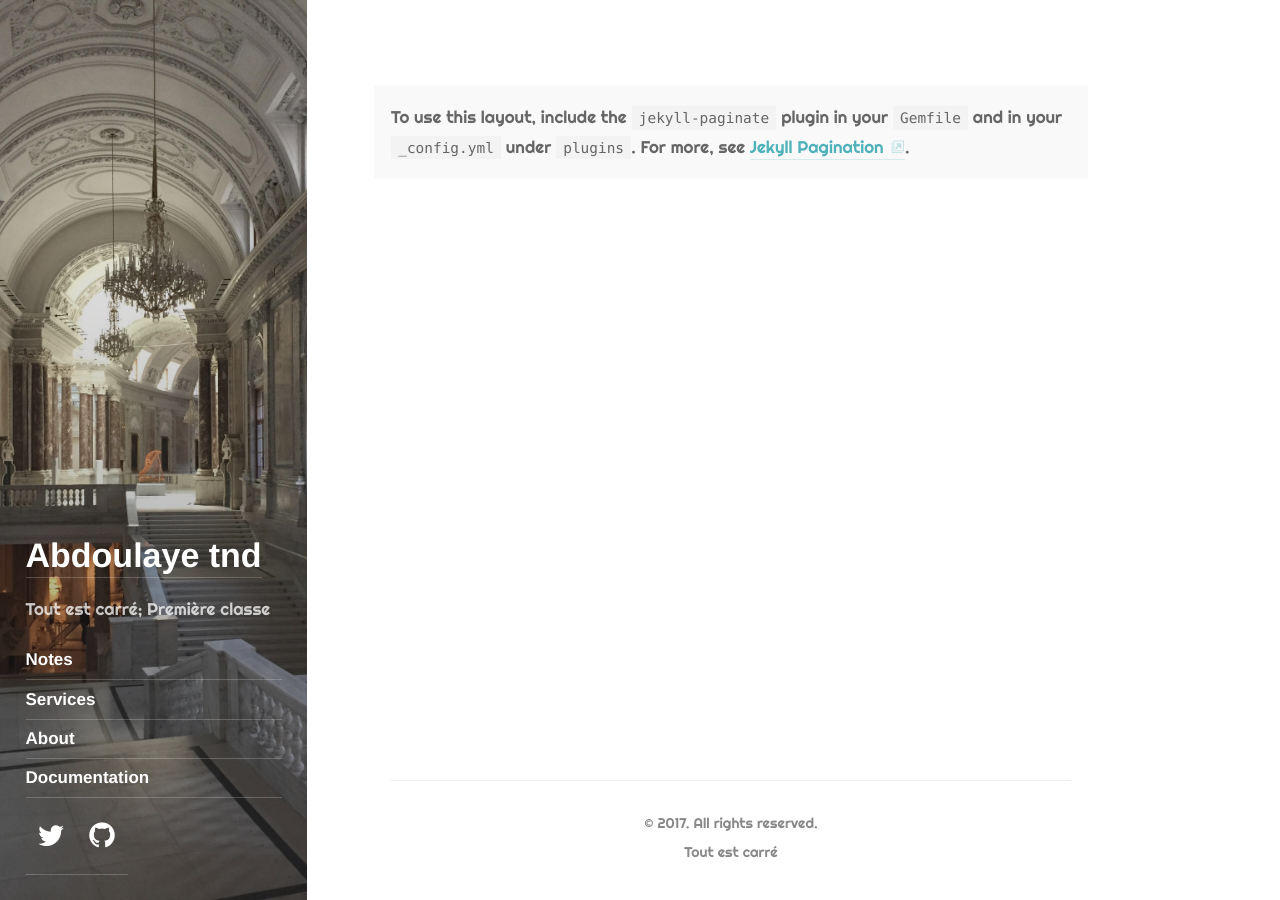
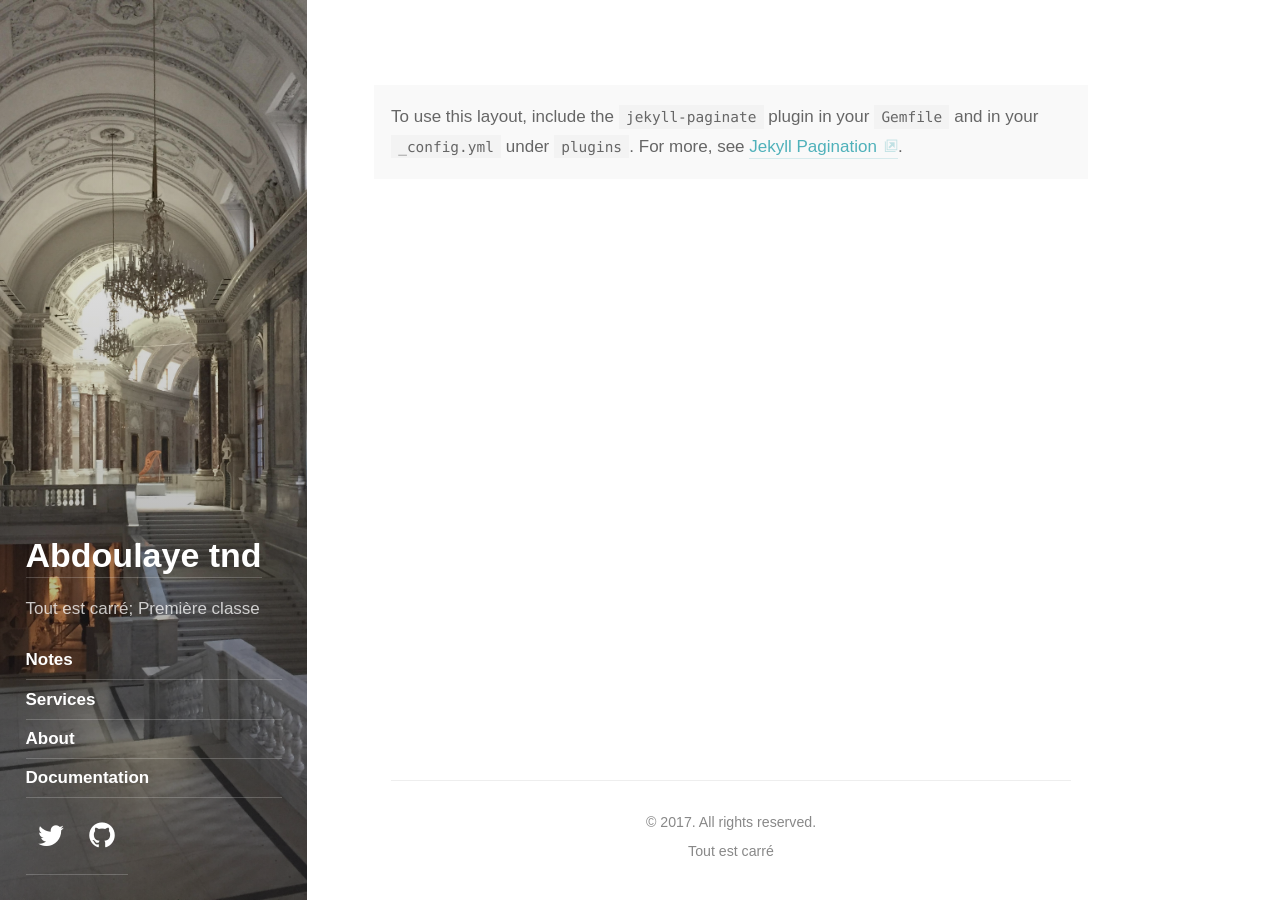
Before and after one commit to abdoulaye-tnd/tandian, a Jekyll site: the page built from index.html, in a window 1280 px wide. Built offline with Jekyll 4.4.1, drawn with Linux system fonts in a browser that asks for light colours; some web fonts are replaced; the list of posts is cut into pages by our own code.

Commit message:
Update _config.yml

```diff
--- a/_config.yml
+++ b/_config.yml
@@ -82,10 +82,10 @@ accent_color:          '#4fb1ba'
 # The string encoding which fonts to fetch from Google Fonts.
 # See: <https://qwtel.com/hydejack/docs/configuration/>
 
-font:         "'Righteous', Helvetica, Arial, sans-serif"
-font_heading: "'Fredoka One', Helvetica, Arial, sans-serif"
+font:         "'Righteous', Arial, sans-serif"
+font_heading: "'Fredoka One', Arial, sans-serif"
 
-google_fonts: "Fredoka+One:700|Righteous:400,400i,700,700i"
+google_fonts: "Patua+One:800|Righteous:500,500i,800,800i"
 
 
 
```
